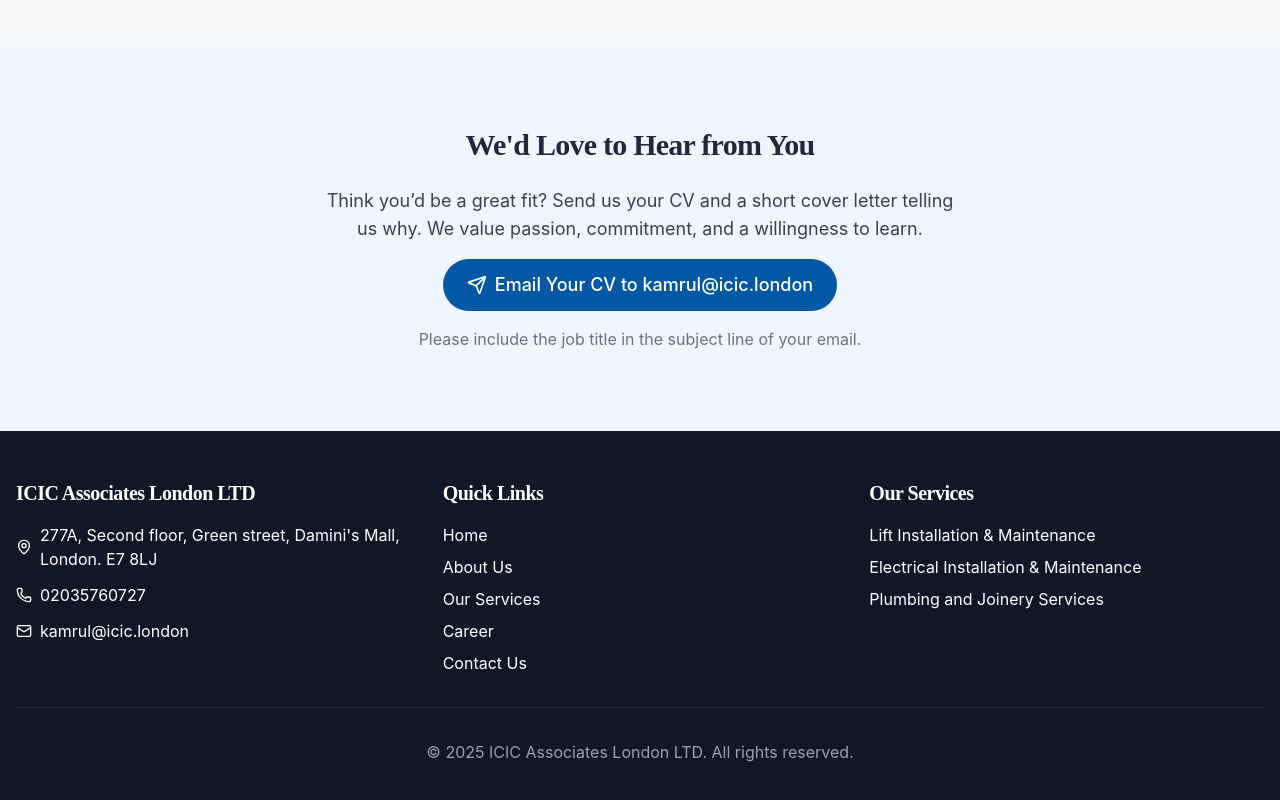
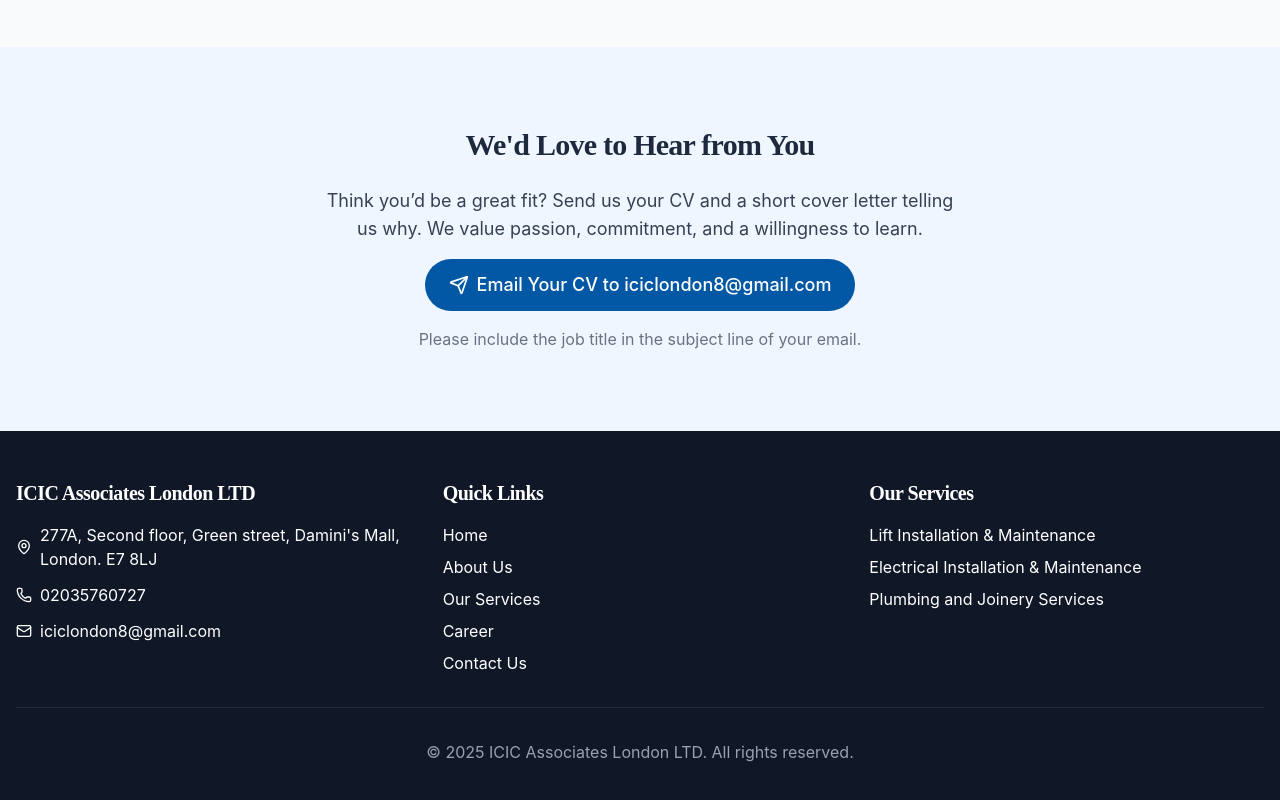
Before and after one commit to niazi12/icic_london, a Next.js app: page /career in a window 1280 px wide. Shown: the part 1246-2046 px from the top of the page. Built offline with nearby package versions, Linux system fonts and the light colour scheme.

Commit message:
change added

```diff
--- a/app/(home)/career/page.jsx
+++ b/app/(home)/career/page.jsx
@@ -167,12 +167,12 @@
             </p>
 
             <motion.a
-              href="mailto:kamrul@icic.london"
+              href="mailto:iciclondon8@gmail.com"
               whileTap={{ scale: 0.97 }}
               className="inline-flex items-center gap-2 bg-business-700 hover:bg-business-800 transition text-white font-medium py-3 px-6 rounded-full text-lg"
             >
               <Send className="w-5 h-5" />
-              Email Your CV to kamrul@icic.london
+              Email Your CV to iciclondon8@gmail.com
             </motion.a>
 
             <p className="text-gray-500 mt-4">
--- a/app/(home)/contact/page.jsx
+++ b/app/(home)/contact/page.jsx
@@ -36,7 +36,6 @@
                     <div>
                       <h3 className="font-semibold text-lg">Phone</h3>
                       <p className="text-gray-600 mb-1">Landline: <a href="tel:02035760727" className="text-business-700 hover:underline">020 3576 0727</a></p>
-                      <p className="text-gray-600">Mobile: <a href="tel:07904570606" className="text-business-700 hover:underline">07904 570 606</a></p>
                     </div>
                   </div>
 
@@ -46,7 +45,7 @@
                     </div>
                     <div>
                       <h3 className="font-semibold text-lg">Email</h3>
-                      <p className="text-gray-600"><a href="mailto:kamrul@icic.london" className="text-business-700 hover:underline">kamrul@icic.london</a></p>
+                      <p className="text-gray-600"><a href="mailto:iciclondon8@gmail.com" className="text-business-700 hover:underline">iciclondon8@gmail.com</a></p>
                     </div>
                   </div>
 
--- a/components/landing/Footer.jsx
+++ b/components/landing/Footer.jsx
@@ -23,7 +23,7 @@
               </div>
               <div className="flex items-center gap-2">
                 <Mail size={16} className="flex-shrink-0" />
-                <a href="mailto:kamrul@icic.london" className="hover:text-business-300 transition-colors">kamrul@icic.london</a>
+                <a href="mailto:iciclondon8@gmail.com" className="hover:text-business-300 transition-colors">iciclondon8@gmail.com</a>
               </div>
             </address>
           </div>
```
